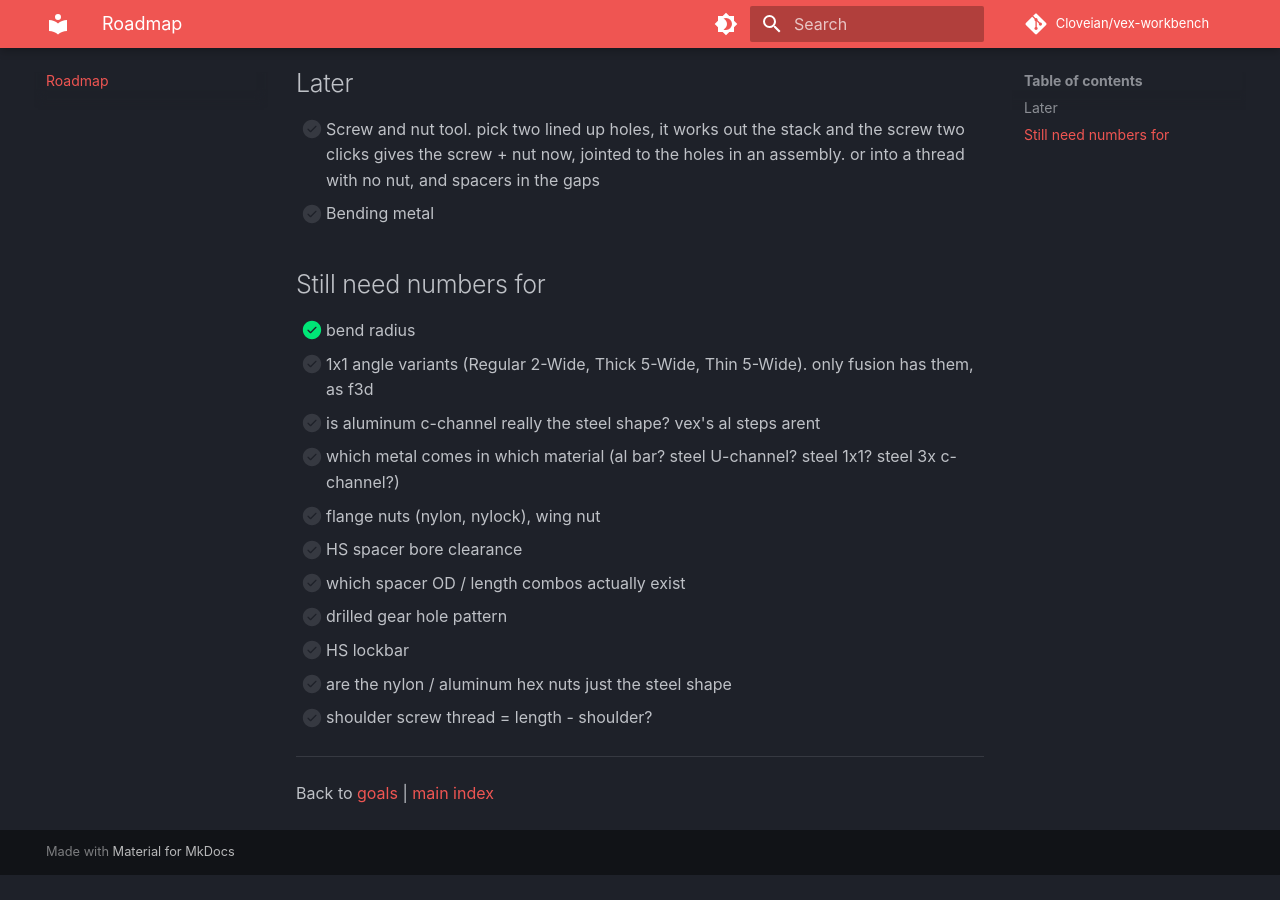
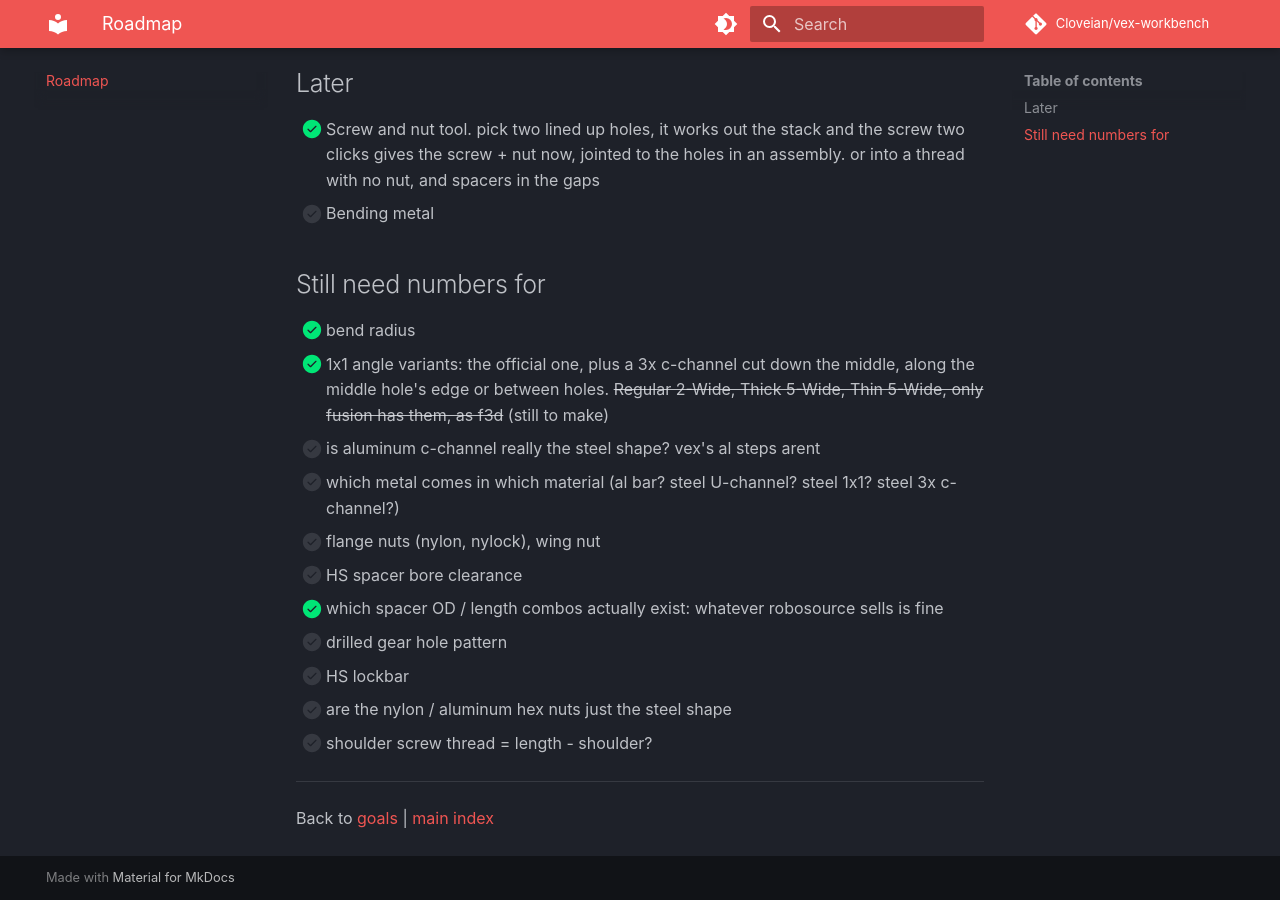
Before and after one commit to Cloveian/vex-workbench, an MkDocs documentation site: the page built from docs/roadmap.md, in a window 1280 px wide and 900 px high, scrolled down 981 px. Built offline with MkDocs 1.6.1 and Material for MkDocs 9.7.7, drawn with Linux system fonts in a browser that asks for light colours; comment, search, counter and statistics services are not loaded; before the commit the page ends 1856 px from its top, so only the background shows below that.

```diff
--- a/docs/roadmap.md
+++ b/docs/roadmap.md
@@ -10,23 +10,23 @@
 - [x] **Part browser + insert** - common families at the root, fusion folders under. step parts imported once and linked after
 - [x] **Snap to hole**. click a hole, frame at its exact center. two channels jointed hole to hole should be 0 apart
 - [x] **The other generators**: shafts, standoffs, spacers, washers, nuts (thin nylock = vex nylock shaved to 11/64), torx button screws, shoulder screws. each checked against its step where there is one
-- [ ] **Hole finding on step parts**, the 0.182 square and 8-32 round holes, so motors and gears snap too
+- [x] **Hole finding on step parts**, the 0.182 square and 8-32 round holes, so motors and gears snap too
 	works on click already, any inner loop up to 0.5" on a flat face picked by distance to the loop (58 of 58 on the motor's screw hole edges). the screw and spacer panels put points on just the screw holes (8-32 round or ~0.182 square, open to the outside, one per hole and side), worked out the first time a part needs them and kept on its source. 11W and 5.5W get their 2 front ones (the 11W's case screw holes have heads in them 0.05 down, so no). a face click near a vent can still grab the vent
 - [x] Extras like colors per material, weight, a parts list
 
 ## Later
-- [ ] Screw and nut tool. pick two lined up holes, it works out the stack and the screw
+- [x] Screw and nut tool. pick two lined up holes, it works out the stack and the screw
 	two clicks gives the screw + nut now, jointed to the holes in an assembly. or into a thread with no nut, and spacers in the gaps
 - [ ] Bending metal
 
 ## Still need numbers for
 - [x] bend radius
-- [ ] 1x1 angle variants (Regular 2-Wide, Thick 5-Wide, Thin 5-Wide). only fusion has them, as f3d
+- [x] 1x1 angle variants: the official one, plus a 3x c-channel cut down the middle, along the middle hole's edge or between holes. ~~Regular 2-Wide, Thick 5-Wide, Thin 5-Wide, only fusion has them, as f3d~~ (still to make)
 - [ ] is aluminum c-channel really the steel shape? vex's al steps arent
 - [ ] which metal comes in which material (al bar? steel U-channel? steel 1x1? steel 3x c-channel?)
 - [ ] flange nuts (nylon, nylock), wing nut
 - [ ] HS spacer bore clearance
-- [ ] which spacer OD / length combos actually exist
+- [x] which spacer OD / length combos actually exist: whatever robosource sells is fine
 - [ ] drilled gear hole pattern
 - [ ] HS lockbar
 - [ ] are the nylon / aluminum hex nuts just the steel shape
```
Also changed, not shown: docs/using.md (+2 -2 lines), 6 other files.
